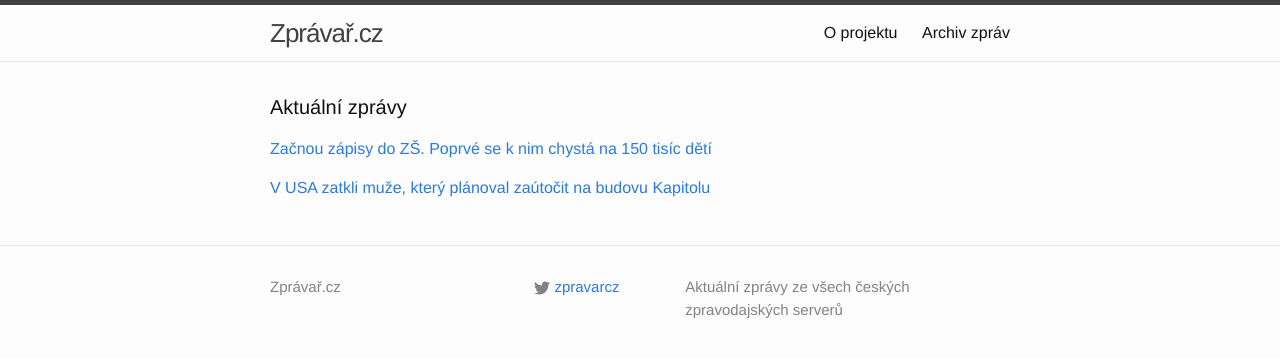
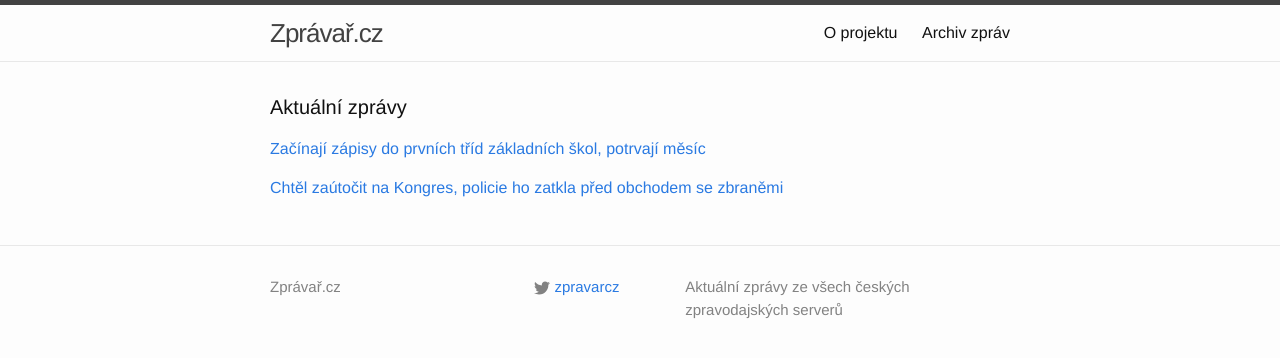
Before and after one commit to adliska/zpravar, a Jekyll site: the page built from index.html, in a window 1280 px wide. Shown: the top 358 px of the page. Built offline with Jekyll 4.4.1, drawn with Linux system fonts in a browser that asks for light colours.

Commit message:
zpravar news update

```diff
--- a/index.html
+++ b/index.html
@@ -5,16 +5,18 @@
 <div class="home">
     <h1 class="page-heading">Aktuální zprávy</h1>
 
-<p><a href="javascript:;" onclick="toggle_visibility('zpravy0')">Začnou zápisy do ZŠ. Poprvé se k nim chystá na 150 tisíc dětí</a></p>
+<p><a href="javascript:;" onclick="toggle_visibility('zpravy0')">Začínají zápisy do prvních tříd základních škol, potrvají měsíc</a></p>
 <div id="zpravy0" style="display:none">
 <ul>
+<li><a href=http://www.ceskenoviny.cz/zpravy/zpravy/zacinaji-zapisy-do-prvnich-trid-zakladnich-skol-potrvaji-mesic/1169075>Začínají zápisy do prvních tříd základních škol, potrvají měsíc - www.ceskenoviny.cz</a></li>
 <li><a href=http://www.denik.cz/z_domova/zacnou-zapisy-do-zs-poprve-se-k-nim-chysta-na-150-tisic-deti-20150115.html>Začnou zápisy do ZŠ. Poprvé se k nim chystá na 150 tisíc dětí - www.denik.cz</a></li>
 <li><a href=http://www.rozhlas.cz/_zprava/zacinaji-zapisy-do-prvnich-trid-zakladnich-skol-potrvaji-dva-tydny--1443768>Začínají zápisy do prvních tříd základních škol, potrvají dva týdny  - www.rozhlas.cz</a></li>
 <li><a href=http://zpravy.idnes.cz/boj-o-dobrou-skolu-dite-jde-k-zapisu-menime-bydliste-fhz-/domaci.aspx?c=A150114_210952_domaci_fer>Rodiče v boji o dobrou školu obcházejí zákon: úředně se přestěhují - zpravy.idnes.cz</a></li>
 </ul>
-</div><p><a href="javascript:;" onclick="toggle_visibility('zpravy1')">V USA zatkli muže, který plánoval zaútočit na budovu Kapitolu</a></p>
+</div><p><a href="javascript:;" onclick="toggle_visibility('zpravy1')">Chtěl zaútočit na Kongres, policie ho zatkla před obchodem se zbraněmi</a></p>
 <div id="zpravy1" style="display:none">
 <ul>
+<li><a href=http://www.ceskatelevize.cz/ct24/svet/298255-chtel-zautocit-na-kongres-policie-ho-zatkla-pred-obchodem-se-zbranemi/>Chtěl zaútočit na Kongres, policie ho zatkla před obchodem se zbraněmi - www.ceskatelevize.cz</a></li>
 <li><a href=http://www.ceskenoviny.cz/zpravy/zpravy/v-usa-zatkli-muze-ktery-planoval-zautocit-na-budovu-kapitolu/1169054>V USA zatkli muže, který plánoval zaútočit na budovu Kapitolu - www.ceskenoviny.cz</a></li>
 <li><a href=http://www.rozhlas.cz/_zprava/fbi-zatkla-muze-ktery-pry-planoval-utok-na-sidlo-americkeho-kongresu--1443763>FBI zatkla muže, který prý plánoval útok na sídlo amerického Kongresu  - www.rozhlas.cz</a></li>
 <li><a href=http://echo24.cz/a/iktCb>Chtěl v USA vraždit v Kapitolu. FBI ho zatkla. Fandil IS - echo24.cz</a></li>
```
